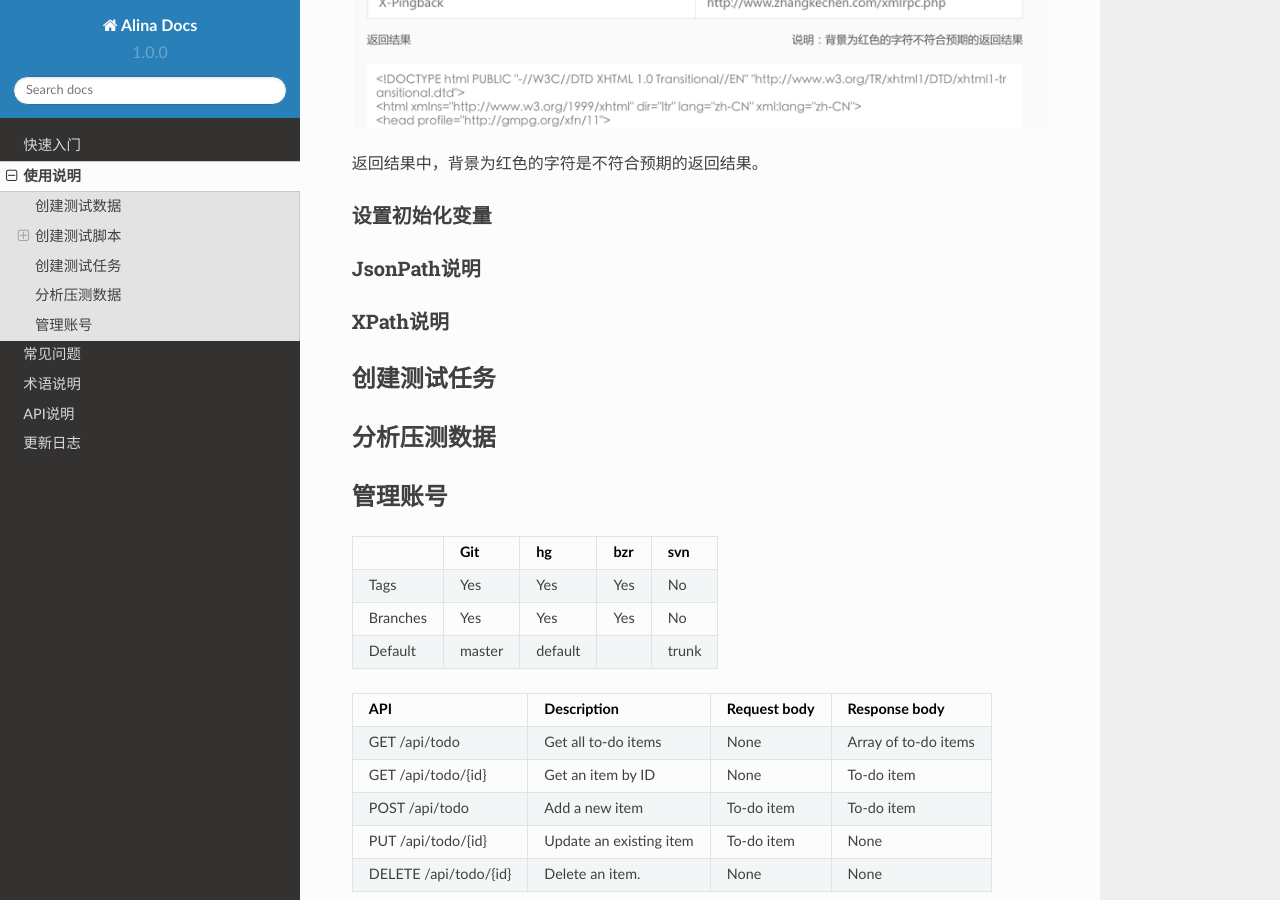
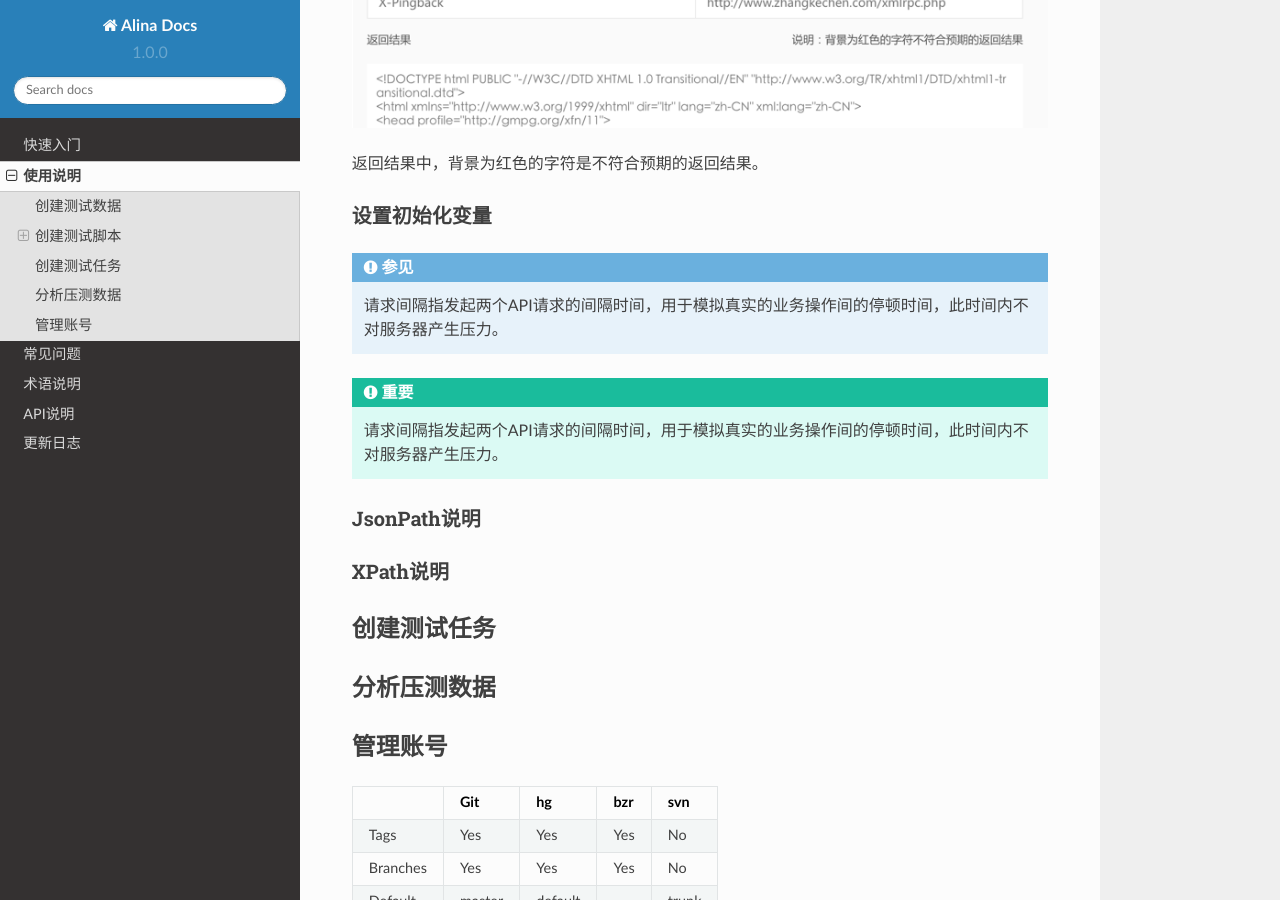
Before and after one commit to AlinaChi/Alina-Docs, a Sphinx documentation site: the page built from source/Tutorials.rst, in a window 1280 px wide and 900 px high, scrolled down 4286 px. Built offline with Sphinx 7.4.7 and the Read the Docs theme 2.0.0, drawn with Linux system fonts in a browser that asks for light colours.

```diff
--- a/source/Tutorials.rst
+++ b/source/Tutorials.rst
@@ -119,6 +119,12 @@
 
 设置初始化变量
 ^^^^^^^^^^^^
+.. seealso::
+   请求间隔指发起两个API请求的间隔时间，用于模拟真实的业务操作间的停顿时间，此时间内不对服务器产生压力。
+
+.. important::
+   请求间隔指发起两个API请求的间隔时间，用于模拟真实的业务操作间的停顿时间，此时间内不对服务器产生压力。
+
 
 JsonPath说明
 ^^^^^^^^^^^^
```
